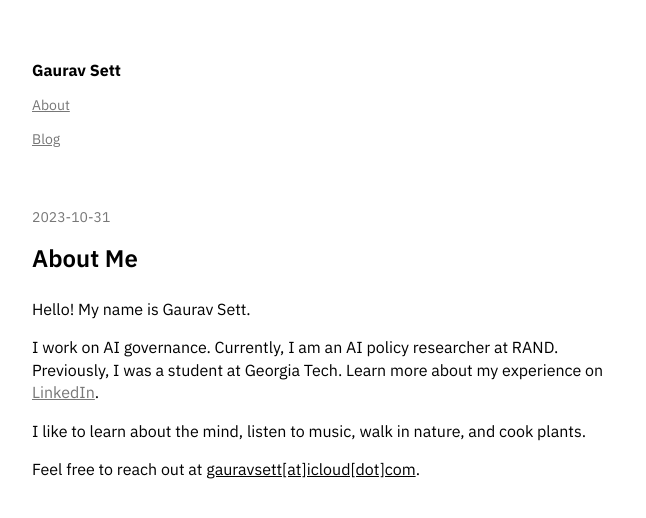
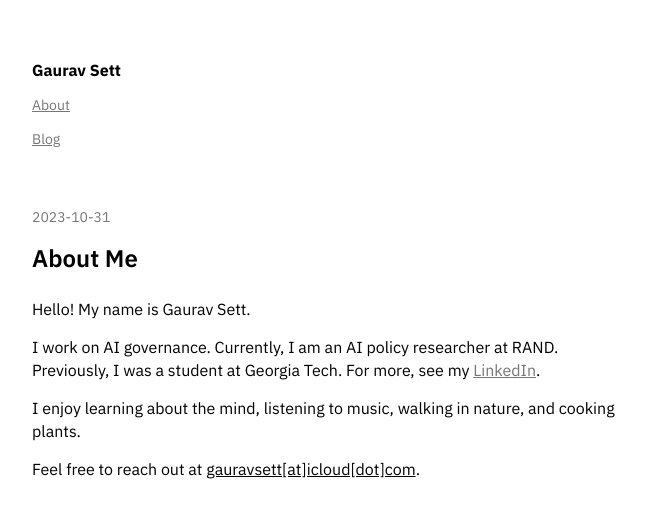
Before and after one commit to gauravsett/website, a Jekyll site: the page built from index.md, in a window 1280 px wide. Shown: the top 518 px of the page, without its empty margins (308-954 px from the left). Built offline with Jekyll 4.4.1, drawn with Linux system fonts in a browser that asks for light colours.

Commit message:
Update index.md

```diff
--- a/index.md
+++ b/index.md
@@ -12,8 +12,8 @@ Hello! My name is Gaurav Sett.
 I work on AI governance.
 Currently, I am an AI policy researcher at RAND.
 Previously, I was a student at Georgia Tech.
-Learn more about my experience on [LinkedIn](https://www.linkedin.com/in/gauravsett/){:target="_blank"}.
+For more, see my [LinkedIn](https://www.linkedin.com/in/gauravsett/){:target="_blank"}.
 
-I like to learn about the mind, listen to music, walk in nature, and cook plants.
+I enjoy learning about the mind, listening to music, walking in nature, and cooking plants.
 
 Feel free to reach out at <u>gauravsett[at]icloud[dot]com</u>.
```
